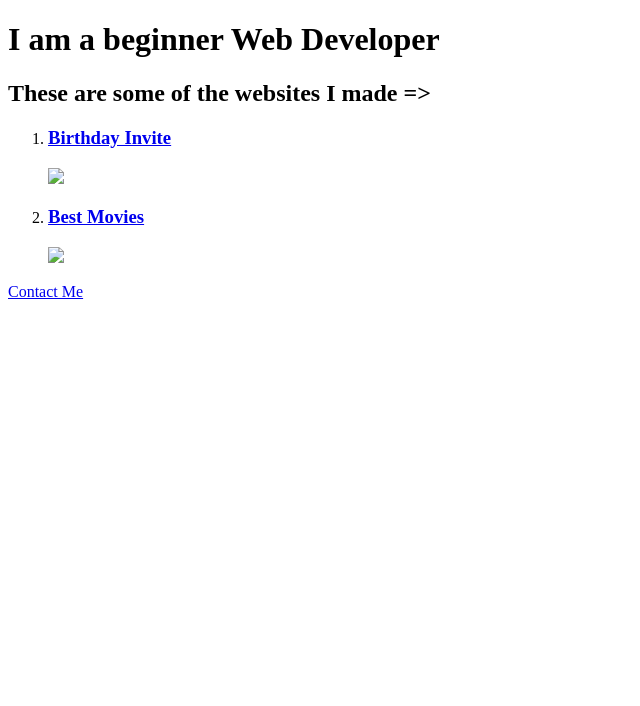
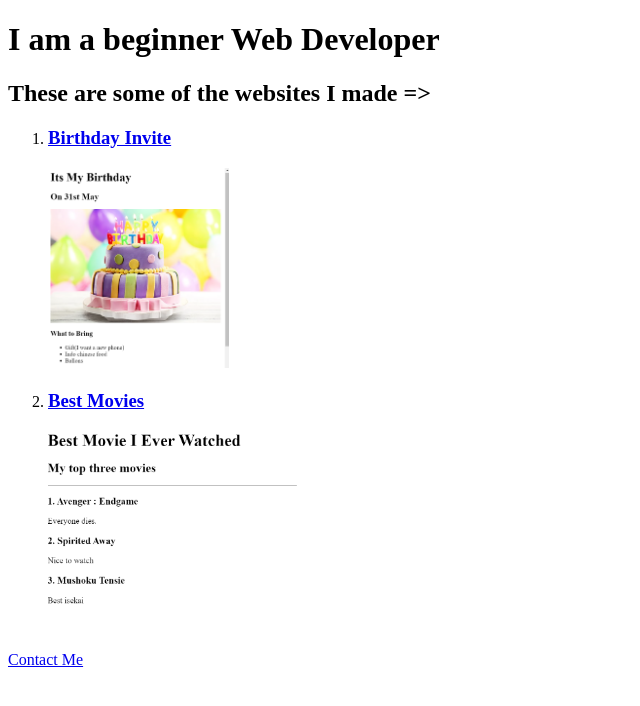
Before and after one commit to SuisideSpirit/Html-Portfolio, a plain HTML site: page index.html in a window 1280 px wide. Shown: the whole page, without its empty margins (0-640 px from the left). Drawn offline with Linux system fonts and the light colour scheme.

Commit message:
Update index.html

```diff
--- a/index.html
+++ b/index.html
@@ -12,11 +12,11 @@
     <ol>
         <li>
             <a href="./public/birthday-invite.html"><h3>Birthday Invite</h3></a>
-            <img src="./assets/images/Screenshot 2024-05-28 171236.png" height="200"/>
+            <img src="https://github.com/SuisideSpirit/Html-Portfolio/blob/main/Screenshot%202024-05-28%20171236.png?raw=true" height="200"/>
         </li>
         <li>
             <a href="./public/movie-ranking.html"><h3>Best Movies</h3></a>
-            <img src="./assets/images/Screenshot 2024-05-28 172326.png" height="200"/>
+            <img src="https://github.com/SuisideSpirit/Html-Portfolio/blob/main/Screenshot%202024-05-28%20172326.png?raw=true" height="200"/>
         </li>
     </ol>
     <a href="./public/contact.html">Contact Me</a>
```
